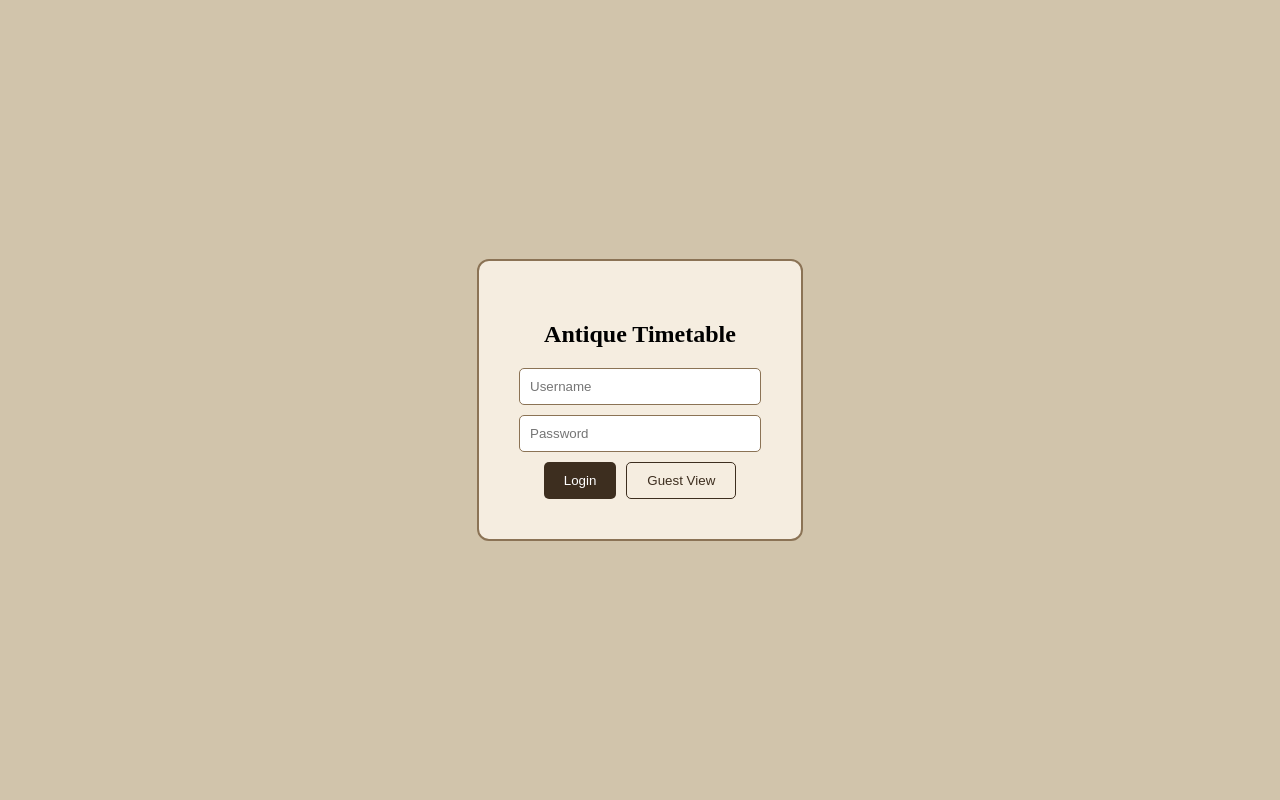
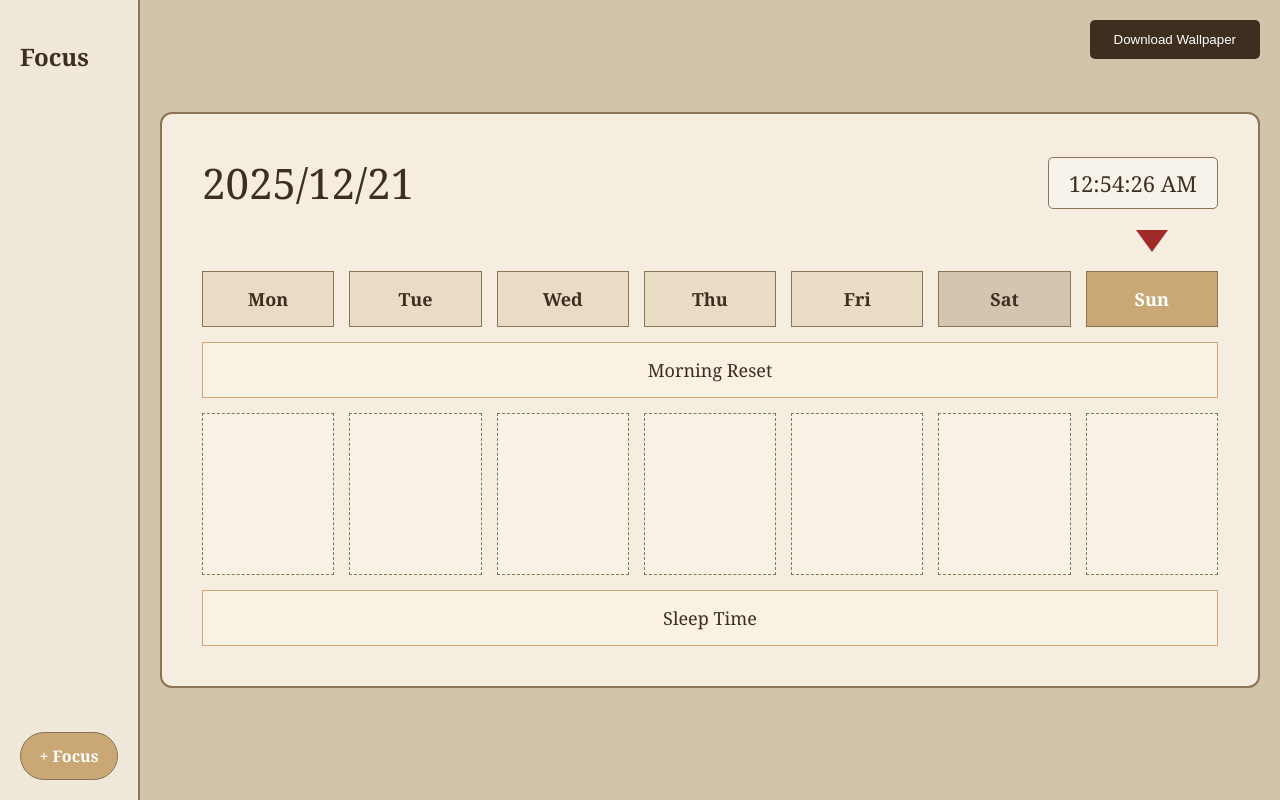
Before and after one commit to minelvaz/dashboard, a plain HTML site: page index.html in a window 1280 px wide. Drawn offline with nearby package versions, Linux system fonts and the light colour scheme; no server answers.

Commit message:
Update index.html

```diff
--- a/index.html
+++ b/index.html
@@ -3,13 +3,13 @@
 <head>
     <meta charset="UTF-8">
     <meta name="viewport" content="width=device-width, initial-scale=1.0">
-    <title>Antique Timetable - Cloud Sync</title>
+    <title>Antique Timetable - Cloud Persistent</title>
 
     <script type="module">
         import { initializeApp } from "https://www.gstatic.com/firebasejs/10.7.1/firebase-app.js";
         import { getFirestore, doc, setDoc, getDoc } from "https://www.gstatic.com/firebasejs/10.7.1/firebase-firestore.js";
 
-        // Configuration from your Screenshot
+        // Your specific Firebase configuration
         const firebaseConfig = {
           apiKey: "AIzaSyAyNLJDbHJweH61mRhRToqfla3e6LSdefE",
           authDomain: "antique-timetable.firebaseapp.com",
@@ -23,13 +23,13 @@
         const app = initializeApp(firebaseConfig);
         const db = getFirestore(app);
 
-        // --- CLOUD SYNC LOGIC ---
+        // --- GLOBAL CLOUD FUNCTIONS ---
         window.saveToCloud = async function() {
-            if (window.isGuest) return;
-
+            // Get Sidebar Data
             const sidebarTasks = [];
             document.querySelectorAll('#sidebarTasks .task-item span:first-child').forEach(span => sidebarTasks.push(span.innerText));
 
+            // Get Grid Data
             const gridData = [];
             document.querySelectorAll('.slot').forEach((slot, index) => {
                 const slotTasks = [];
@@ -38,21 +38,17 @@
             });
 
             try {
+                // Save to 'users/roshman' as defined in your Rules
                 await setDoc(doc(db, "users", "roshman"), {
                     sidebar: sidebarTasks,
                     grid: gridData,
                     lastUpdated: new Date()
                 });
-                console.log("Cloud Saved Successfully");
-            } catch (e) { console.error("Cloud Error: ", e); }
+                console.log("Cloud Saved Successfully!");
+            } catch (e) { console.error("Cloud Save Error: ", e); }
         };
 
         window.loadFromCloud = async function() {
-            if (window.isGuest) {
-                renderSidebar(["Japanese", "English", "Web Dev", "Electricity"]);
-                return;
-            }
-
             try {
                 const docSnap = await getDoc(doc(db, "users", "roshman"));
                 if (docSnap.exists()) {
@@ -62,12 +58,11 @@
                 } else {
                     renderSidebar(["Japanese", "English", "Web Dev", "Electricity"]);
                 }
-            } catch (e) { console.error("Load Error: ", e); }
+            } catch (e) { console.error("Cloud Load Error: ", e); }
         };
     </script>
 
     <script src="https://cdnjs.cloudflare.com/ajax/libs/html2canvas/1.4.1/html2canvas.min.js"></script>
-
     <style>
         :root {
             --body-bg: #d1c4ab; --primary-bg: #d1c4ab; --card-bg: #f5ede0;
@@ -75,68 +70,37 @@
             --accent-tan: #c9a875; --color-sat: #d4c4b0; --color-sun: #c9a875;
         }
 
-        /* Login System */
-        #login-screen {
-            position: fixed; top: 0; left: 0; width: 100%; height: 100%;
-            background: var(--body-bg); display: flex; justify-content: center; align-items: center; z-index: 2000;
-        }
-        .login-card { background: var(--card-bg); padding: 40px; border: 2px solid var(--border-color); border-radius: 12px; text-align: center; }
-        .login-card input { display: block; width: 220px; padding: 10px; margin: 10px auto; border: 1.5px solid var(--border-color); border-radius: 5px; }
-        .btn-row { display: flex; gap: 10px; justify-content: center; margin-top: 10px; }
-        .login-btn { padding: 10px 20px; background: var(--text-main); color: white; border: none; border-radius: 5px; cursor: pointer; }
-        .guest-btn { padding: 10px 20px; background: transparent; color: var(--text-main); border: 1.5px solid var(--text-main); border-radius: 5px; cursor: pointer; }
-
-        /* Timetable UI */
-        #main-app { display: none; width: 100%; min-height: 100vh; font-family: 'Georgia', serif; }
-        body { margin: 0; background-color: var(--body-bg); display: flex; }
-
-        .sidebar { width: 260px; background-color: #f0e8da; border-right: 2px solid var(--border-color); padding: 20px; display: flex; flex-direction: column; }
+        body { font-family: 'Georgia', serif; margin: 0; background-color: var(--body-bg); display: flex; min-height: 100vh; color: var(--text-main); }
+        .sidebar { width: 260px; background-color: #f0e8da; border-right: 2px solid var(--border-color); padding: 20px; display: flex; flex-direction: column; z-index: 10; }
         .task-list { list-style: none; padding: 0; margin: 0; flex-grow: 1; }
         .task-item { background: #faf6f0; border: 1.5px solid #b8a592; padding: 10px 15px; margin-bottom: 12px; border-radius: 25px; cursor: grab; display: flex; justify-content: space-between; align-items: center; }
         .delete-task { color: #a32a2a; cursor: pointer; font-weight: bold; }
-        .add-focus-btn { margin-top: 20px; padding: 12px; background: var(--accent-tan); color: white; border-radius: 25px; text-align: center; cursor: pointer; }
+        .add-focus-btn { margin-top: 20px; padding: 12px; background: var(--accent-tan); color: white; border: 1.5px solid var(--border-color); border-radius: 25px; text-align: center; cursor: pointer; font-weight: bold; }
 
-        #wallpaper-wrapper { flex: 1; display: flex; align-items: center; justify-content: center; background-color: var(--primary-bg); padding: 20px; }
+        #wallpaper-wrapper { flex: 1; display: flex; align-items: center; justify-content: center; background-color: var(--primary-bg); min-width: 1100px; padding: 20px; }
         .timetable-container { width: 100%; max-width: 1050px; background: var(--card-bg); border-radius: 12px; border: 2px solid var(--border-color); padding: 40px; position: relative; }
         .header-row { display: flex; justify-content: space-between; align-items: center; margin-bottom: 60px; }
         .date-title { font-size: 42px; }
         .clock-box { font-size: 22px; border: 1.5px solid var(--border-color); padding: 10px 20px; background: rgba(255,255,255,0.3); border-radius: 5px; }
 
         .timetable-grid { display: grid; grid-template-columns: repeat(7, 1fr); gap: 15px; position: relative; }
-        #marker { position: absolute; top: -35px; width: 0; height: 0; border-left: 16px solid transparent; border-right: 16px solid transparent; border-top: 22px solid var(--marker-red); transform: translateX(-50%); animation: pulse 2s infinite ease-in-out; transition: left 0.5s; }
+        #marker { position: absolute; top: -35px; width: 0; height: 0; border-left: 16px solid transparent; border-right: 16px solid transparent; border-top: 22px solid var(--marker-red); z-index: 100; transform: translateX(-50%); transition: left 0.5s; animation: pulse 2s infinite ease-in-out; }
         @keyframes pulse { 0%, 100% { transform: translateX(-50%) translateY(0); } 50% { transform: translateX(-50%) translateY(-6px); } }
 
-        .day-label { text-align: center; padding: 15px 5px; background: #e8dcc4; border: 1.5px solid var(--border-color); font-weight: bold; }
+        .day-label { text-align: center; padding: 15px 5px; background: #e8dcc4; border: 1.5px solid var(--border-color); font-weight: bold; font-size: 18px; }
         .day-label.sat { background-color: var(--color-sat); }
         .day-label.sun { background-color: var(--color-sun); color: white; }
         .slot { min-height: 140px; border: 1.5px dashed var(--border-color); background: rgba(255,255,255,0.2); padding: 10px; display: flex; flex-direction: column; gap: 8px; }
-        .span-row { grid-column: span 7; text-align: center; padding: 15px; background: rgba(254, 245, 231, 0.5); border: 1.5px solid #d4a574; }
+        .span-row { grid-column: span 7; text-align: center; padding: 15px; background: rgba(254, 245, 231, 0.5); border: 1.5px solid #d4a574; font-size: 18px; }
         .placed-task { background: rgba(240, 230, 210, 0.8); border: 1px solid var(--border-color); padding: 5px 10px; font-size: 14px; border-radius: 4px; display: flex; justify-content: space-between; }
-
-        .controls { position: fixed; top: 20px; right: 20px; z-index: 100; }
-        .guest-badge { position: fixed; bottom: 10px; right: 10px; font-size: 12px; color: #a32a2a; font-weight: bold; }
+        .controls { position: fixed; top: 20px; right: 20px; }
+        .btn-download { padding: 12px 24px; background: var(--text-main); color: white; cursor: pointer; border: none; border-radius: 5px; }
     </style>
 </head>
 <body>
 
-<div id="login-screen">
-    <div class="login-card">
-        <h2>Antique Timetable</h2>
-        <input type="text" id="username" placeholder="Username">
-        <input type="password" id="password" placeholder="Password">
-        <div class="btn-row">
-            <button class="login-btn" onclick="checkLogin()">Login</button>
-            <button class="guest-btn" onclick="guestLogin()">Guest View</button>
-        </div>
-        <p id="error-msg" style="color: #a32a2a; display: none; margin-top: 15px;">Invalid Credentials</p>
-    </div>
-</div>
-
-<div id="main-app">
-    <div id="guestBadge" class="guest-badge" style="display:none;">GUEST MODE: No Cloud Saving</div>
 <div class="controls">
-        <button class="login-btn" onclick="downloadWallpaper()">Download Wallpaper</button>
-        <button class="guest-btn" onclick="logout()">Logout</button>
+    <button class="btn-download" onclick="downloadWallpaper()">Download Wallpaper</button>
 </div>
 
 <aside class="sidebar">
@@ -146,7 +110,7 @@
 </aside>
 
 <main id="wallpaper-wrapper">
-        <div class="timetable-container">
+    <div class="timetable-container" id="capture-area">
         <div class="header-row">
             <div class="date-title" id="currentDateTitle"></div>
             <div class="clock-box" id="clockDisplay"></div>
@@ -172,83 +136,70 @@
         </div>
     </div>
 </main>
-</div>
 
 <script>
-    window.isGuest = false;
-
-    function checkLogin() {
-        if(document.getElementById('username').value === "roshman" && document.getElementById('password').value === "1997") {
-            window.isGuest = false;
-            sessionStorage.setItem('userType', 'admin');
-            showApp();
-        } else { document.getElementById('error-msg').style.display = 'block'; }
+    // --- UI RENDERING ---
+    window.renderSidebar = function(tasks) {
+        const list = document.getElementById('sidebarTasks');
+        list.innerHTML = '';
+        tasks.forEach(name => createTaskElement(name));
     }
 
-    function guestLogin() {
-        window.isGuest = true;
-        sessionStorage.setItem('userType', 'guest');
-        showApp();
-    }
-
-    async function showApp() {
-        document.getElementById('login-screen').style.display = 'none';
-        document.getElementById('main-app').style.display = 'flex';
-        if(window.isGuest) document.getElementById('guestBadge').style.display = 'block';
-        await loadFromCloud();
-        updateClockAndMarker();
-    }
-
-    function logout() { sessionStorage.clear(); location.reload(); }
-
-    function renderSidebar(tasks) {
-        const list = document.getElementById('sidebarTasks');
-        list.innerHTML = '';
-        tasks.forEach(name => createSidebarItem(name));
-    }
-
-    function createSidebarItem(name) {
+    function createTaskElement(name) {
         const li = document.createElement('li');
         li.className = 'task-item'; li.draggable = true; li.ondragstart = drag;
-        li.innerHTML = `<span>${name}</span><span class="delete-task" onclick="removeSidebarItem(this)">×</span>`;
+        li.innerHTML = `<span>${name}</span><span class="delete-task" onclick="removeTask(this)">×</span>`;
         document.getElementById('sidebarTasks').appendChild(li);
     }
 
-    function renderGrid(gridData) {
+    window.renderGrid = function(gridData) {
+        if(!gridData) return;
         const slots = document.querySelectorAll('.slot');
-        gridData.forEach((tasks, i) => tasks.forEach(t => createPlacedTask(slots[i], t)));
+        slots.forEach(s => s.innerHTML = ''); // Clear
+        gridData.forEach((tasks, i) => {
+            if(slots[i]) tasks.forEach(t => createPlacedTask(slots[i], t));
+        });
     }
 
     function createPlacedTask(parent, name) {
         const div = document.createElement('div');
         div.className = 'placed-task';
-        div.innerHTML = `<span>${name}</span><span style="cursor:pointer; color:#a32a2a" onclick="this.parentElement.remove(); saveToCloud();">×</span>`;
+        div.innerHTML = `<span>${name}</span><span style="cursor:pointer; color:#a32a2a" onclick="this.parentElement.remove(); window.saveToCloud();">×</span>`;
         parent.appendChild(div);
     }
 
-    function removeSidebarItem(el) { el.parentElement.remove(); saveToCloud(); }
+    function removeTask(element) { element.parentElement.remove(); window.saveToCloud(); }
     function addFocusItem() {
-        const name = prompt("New Focus Task:");
-        if (name) { createSidebarItem(name); saveToCloud(); }
+        const name = prompt("Enter Focus Task:");
+        if (name) { createTaskElement(name); window.saveToCloud(); }
     }
 
+    // --- DRAG & DROP ---
     function drag(ev) { ev.dataTransfer.setData("text", ev.target.querySelector('span').innerText); }
     function allowDrop(ev) { ev.preventDefault(); }
     function drop(ev) {
         ev.preventDefault();
-        createPlacedTask(ev.target, ev.dataTransfer.getData("text"));
-        saveToCloud();
+        const data = ev.dataTransfer.getData("text");
+        const slot = ev.target.classList.contains('slot') ? ev.target : ev.target.closest('.slot');
+        if (slot) {
+            createPlacedTask(slot, data);
+            window.saveToCloud();
+        }
     }
 
+    // --- UTILS ---
     function updateClockAndMarker() {
         const now = new Date();
         const colombo = new Date(now.getTime() + (now.getTimezoneOffset() * 60000) + (5.5 * 3600000));
         document.getElementById('clockDisplay').textContent = colombo.toLocaleTimeString();
         document.getElementById('currentDateTitle').textContent = colombo.toISOString().split('T')[0].replace(/-/g,'/');
-        const day = colombo.getDay();
-        const header = document.getElementById(`day-${day}`);
+
+        const dayIndex = colombo.getDay();
+        const activeHeader = document.getElementById(`day-${dayIndex}`);
         const marker = document.getElementById('marker');
-        if (header && marker) marker.style.left = (header.offsetLeft + (header.offsetWidth / 2)) + 'px';
+        if (activeHeader && marker) {
+            marker.style.left = (activeHeader.offsetLeft + (activeHeader.offsetWidth / 2)) + 'px';
+        }
     }
 
     function downloadWallpaper() {
@@ -258,13 +209,17 @@
         h.style.visibility = 'hidden'; c.style.backgroundColor = '#d1c4ab'; d.forEach(b => b.style.display = 'none');
         html2canvas(document.getElementById('wallpaper-wrapper'), { scale: 2, backgroundColor: '#d1c4ab' }).then(canvas => {
             const link = document.createElement('a');
-            link.download = `Timetable.png`; link.href = canvas.toDataURL(); link.click();
+            link.download = `Cloud-Timetable.png`; link.href = canvas.toDataURL(); link.click();
             h.style.visibility = 'visible'; c.style.backgroundColor = '#f5ede0'; d.forEach(b => b.style.display = 'inline');
         });
     }
 
     setInterval(updateClockAndMarker, 1000);
-    window.onload = () => { if(sessionStorage.getItem('userType')) { window.isGuest = sessionStorage.getItem('userType')==='guest'; showApp(); } };
+    window.onload = () => {
+        window.loadFromCloud(); // Initial load from Firebase
+        updateClockAndMarker();
+    };
+    window.onresize = updateClockAndMarker;
 </script>
 </body>
 </html>
```
Lines whose indentation alone changed are shown as unchanged.
